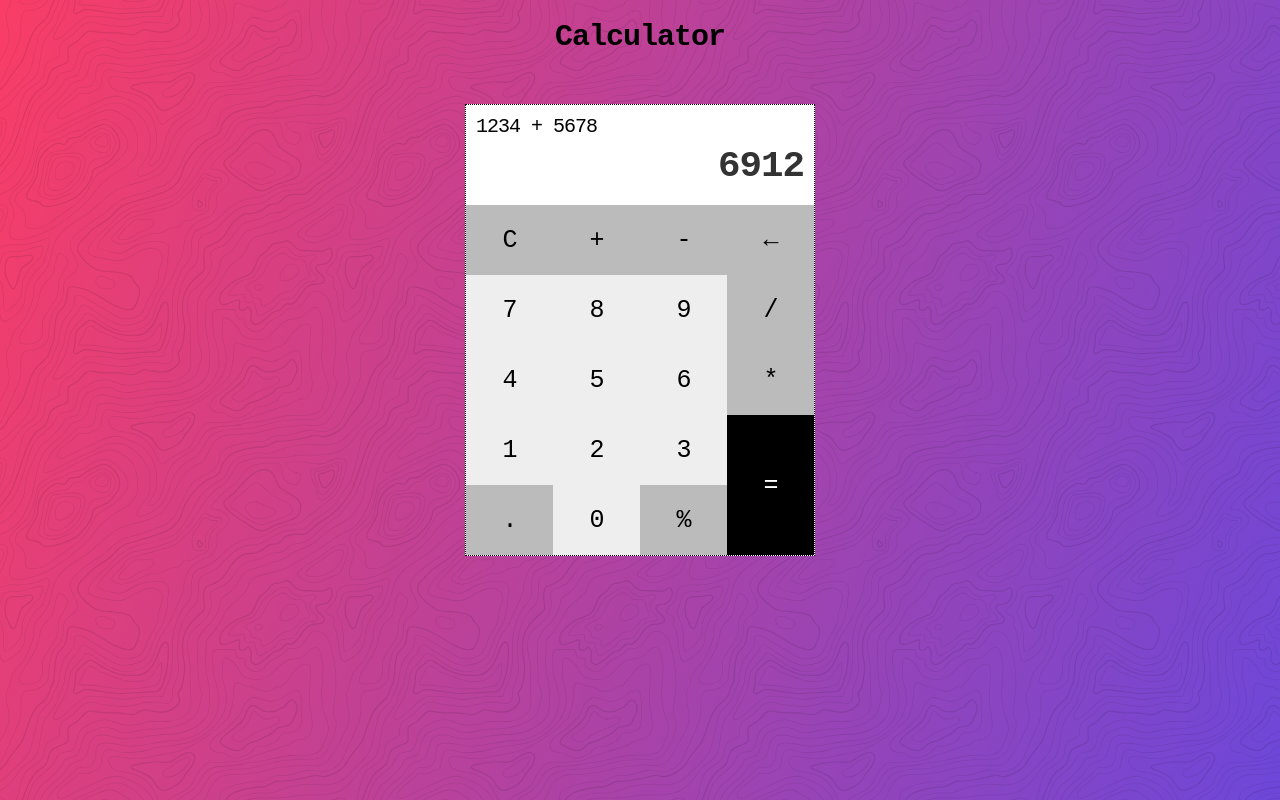
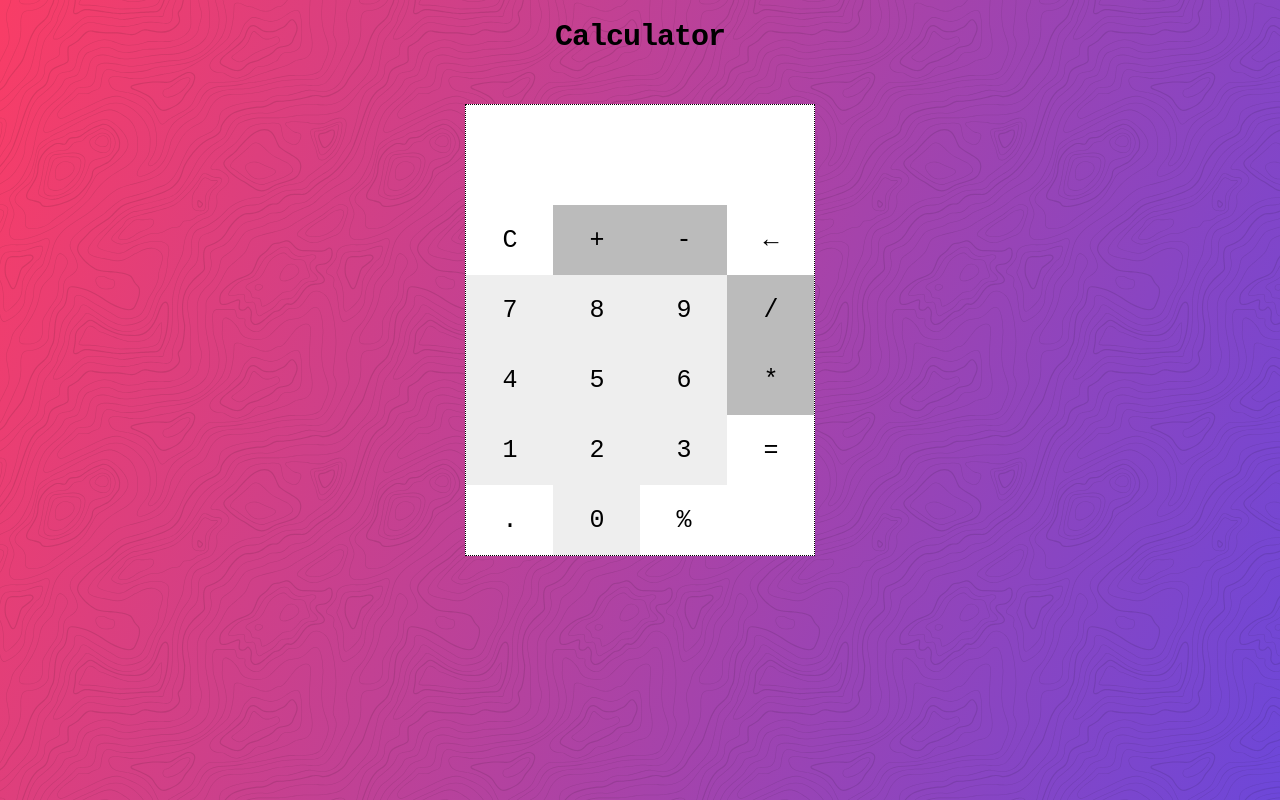
Before and after one commit to nickmwangemi/calculator, a plain HTML site: page index.html in a window 1280 px wide. Drawn offline with Linux system fonts and the light colour scheme.

Commit message:
Finalize UI elements

```diff
--- a/index.html
+++ b/index.html
@@ -12,18 +12,18 @@
 			<div id="calculator">
 				<!-- Display -->
 				<div class="top-display">
-					<p id="top-display">1234 + 5678</p>
+					<p id="top-display"></p>
 				</div>
 				<div class="display">
-					<h2 id="answer-display">6912</h2>
+					<h2 id="answer-display"></h2>
 				</div>
 				<!-- End of Display -->
 
-				<div class="function button" id="clear">C</div>
+				<div class="functional button" id="clear">C</div>
 				<div class="operator button" id="add">+</div>
-				<div class="operator button" id="subtract">-</div>
+				<div class="operator button" id="minus">-</div>
 
-				<div class="function button" id="backspace">&larr;</div>
+				<div class="functional button" id="delete">&larr;</div>
 
 				<div class="number button" id="seven">7</div>
 				<div class="number button" id="eight">8</div>
@@ -38,14 +38,13 @@
 				<div class="number button" id="one">1</div>
 				<div class="number button" id="two">2</div>
 				<div class="number button" id="three">3</div>
-				<div class="function button" id="equal">=</div>
+				<div class="functional button" id="equal-sign">=</div>
 
-				<div class="function button" id="decimal">.</div>
+				<div class="functional button" id="decimal">.</div>
 				<div class="number button" id="zero">0</div>
-				<div class="function button" id="percentage">%</div>
+				<div class="functional button" id="percentage">%</div>
 			</div>
 		</div>
-
 		<script src="main.js"></script>
 	</body>
 </html>
```
